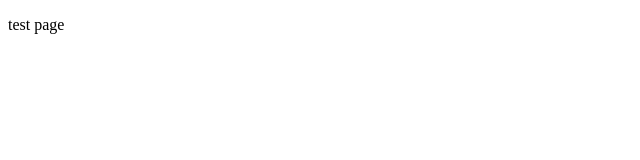
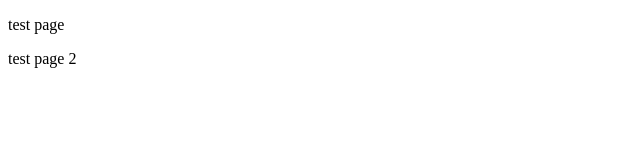
Before and after one commit to VasylSuberliak/vasylsuberliak.github.io, a plain HTML site: page index.html in a window 1280 px wide. Shown: the full height of the page, 0-640 px from the left. Drawn offline with Linux system fonts and the light colour scheme.

```diff
--- a/index.html
+++ b/index.html
@@ -7,5 +7,7 @@
 </head>
 <body>
   <p>test page</p>
+  <p>test page 2</p>
+
 </body>
 </html>
```
Also changed, not shown: 1 other file.
